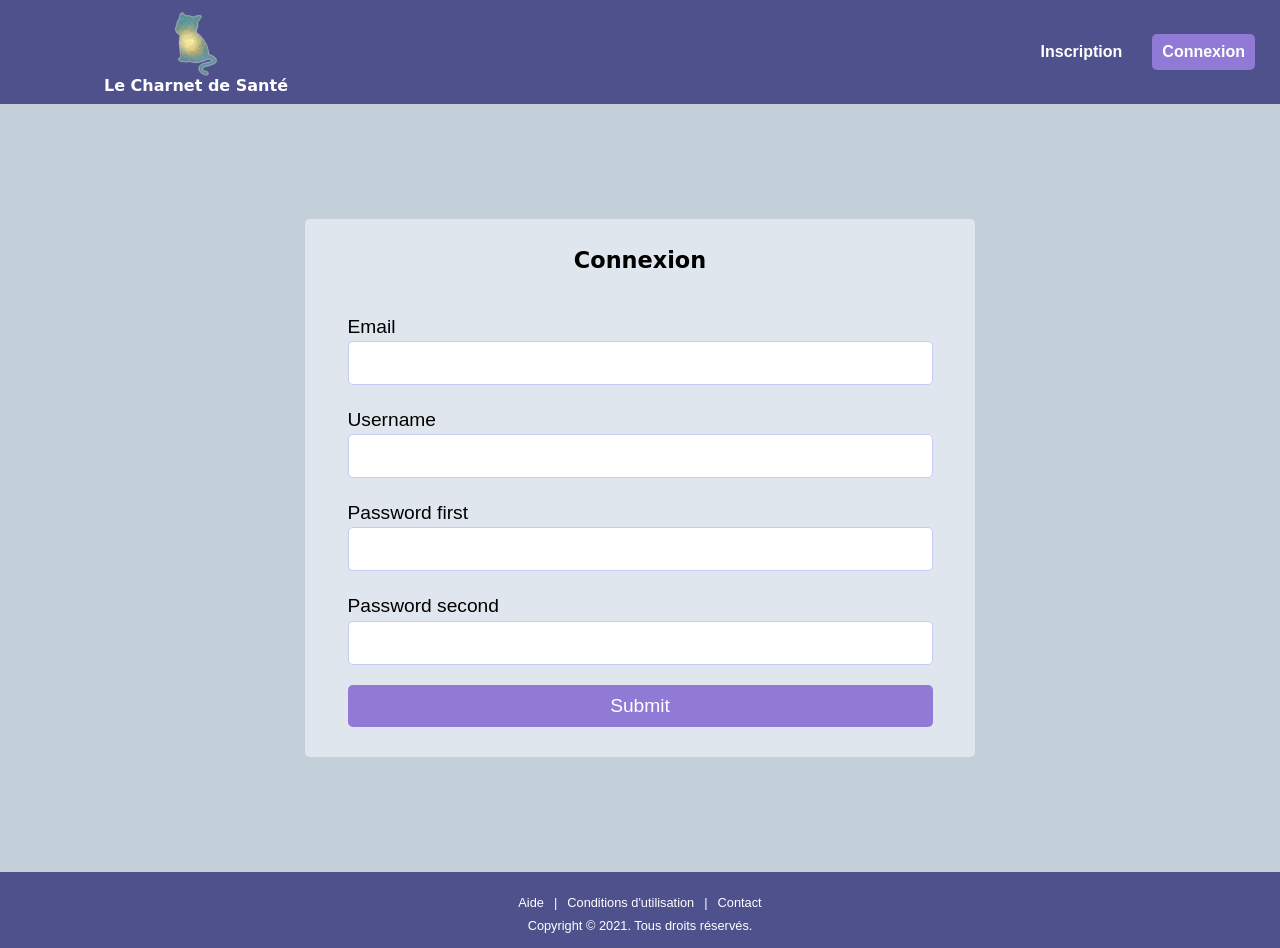
After one commit to AurelieGilet/charnet-de-sante, a Symfony app: template templates/security/registration.html.twig in a window 1280 px wide. The commit adds this page. Run offline with Twig, Linux system fonts and the light colour scheme; the template is opened without the code that fills it, so the values that code supplies are empty; form fields are guessed from the names that the template uses; some libraries are stand-ins or nearby versions.

Commit message:
registration template + form + controller

```diff
--- /dev/null
+++ b/public/css/form_type.css
@@ -0,0 +1,92 @@
+.container {
+    min-height: 80vh;
+    display: flex;
+    flex-direction: column;
+    justify-content: center;
+    align-items: center;
+    padding: 5% 7%;
+    background-color: #C3CFD9;
+}
+
+section {
+    width: 95%;
+    max-width: 650px;
+    display: flex;
+    flex-direction: column;
+    justify-content: center;
+    align-items: center;
+    background-color: #DFE6ED;
+    border-radius: 5px;
+    padding: 10px;
+}
+
+section h2 {
+    font-weight: bold;
+    font-size: 1.2rem;
+    text-align: center;
+    margin: 20px 0;
+}
+
+form {
+    width: 90%;
+}
+
+form div {
+    display: flex;
+    flex-direction: column;
+    margin: 10px 0 ;
+}
+
+label {
+    margin: 5px 0;
+}
+
+input, textarea {
+    padding: 10px;
+    border-radius: 5px;
+    border: 1px solid #c6ccf5;
+    font-size: 1rem;
+    font-family: Do Hyeon, sans-serif;
+}
+
+textarea {
+    max-width: 100%;
+    min-height: 150px;
+    max-height: 100vh;
+}
+
+button {
+    background-color: #907AD6;
+    padding: 10px;
+    border: none;
+    border-radius: 5px;
+    cursor: pointer;
+    color: white;
+    white-space: nowrap;
+    font-size: 1rem;
+    font-family: Do Hyeon, sans-serif;
+}
+
+form li {
+    color: #f84a7e;
+    padding: 4px;
+}
+
+form li:before {
+    content: url('../../img/site/warning.png');
+    margin-right: 5px;
+}
+
+/***** RESPONSIVE *****/
+
+@media screen and (min-width: 768px) {
+    section h2 {
+        font-size: 1.4rem;
+    }
+    label, input, textarea, button {
+        font-size: 1.2rem;
+    }
+    form div {
+        margin: 20px 0 ;
+    }
+}
--- a/templates/partials/header.html.twig
+++ b/templates/partials/header.html.twig
@@ -9,7 +9,7 @@
         <nav>
             <ul>
                 <li class="login-btn"><a href="{{ path('login') }}">Connexion</a></li>
-                <li class="register"><a href="">Inscription</a></li>
+                <li class="register"><a href="{{ path('registration') }}">Inscription</a></li>
             </ul>
         </nav>
     </header>
--- /dev/null
+++ b/templates/security/registration.html.twig
@@ -0,0 +1,28 @@
+{% extends 'base.html.twig' %}
+
+{% block title %}Le Charnet de Santé - Inscription{% endblock %}
+
+{% block stylesheets %}
+    <link rel="stylesheet" href="{{ asset('css/form_type.css') }}">
+    <link rel="stylesheet" href="{{ asset('css/security/registration.css') }}" >
+{% endblock %}
+
+{% block body %}
+<div class="container">
+
+    {% include 'partials/message-modal.html.twig' %}
+
+    <section>
+        <h2>Connexion</h2>
+
+        {{ form_start(registrationForm) }}
+            {{ form_row(registrationForm.email) }}
+            {{ form_row(registrationForm.username) }}
+            {{ form_row(registrationForm.password.first) }}
+            {{ form_row(registrationForm.password.second) }}
+            {{ form_row(registrationForm.submit) }}
+        {{ form_end(registrationForm) }}
+
+    </section>
+</div>
+{% endblock %}
```
Also changed, not shown: src/Controller/SecurityController.php (+25 -1 lines), src/Entity/User.php (+40 -2 lines).
